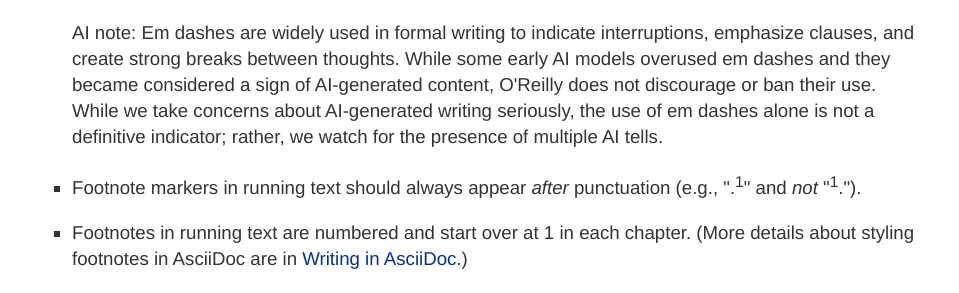
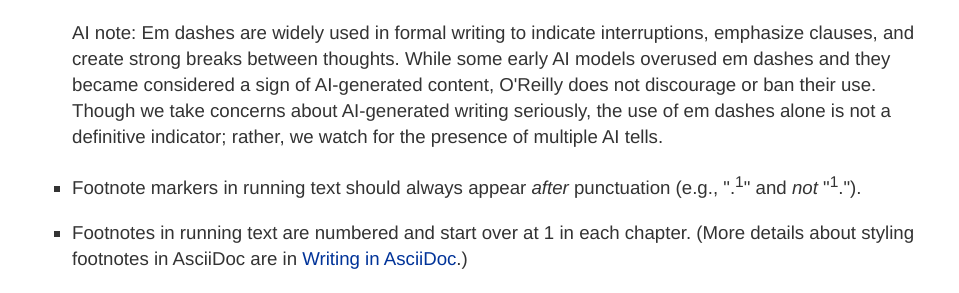
Before and after one commit to oreillymedia/production-resources, a Jekyll site: the page built from styleguide/index.md, in a window 1280 px wide and 900 px high, scrolled down 13341 px. Shown: the part 238-531 px from the top of the window, without its empty margins (160-1119 px from the left). Built offline with Jekyll 4.4.1, drawn with Linux system fonts in a browser that asks for light colours.

Commit message:
Update index.md

```diff
--- a/styleguide/index.md
+++ b/styleguide/index.md
@@ -663,7 +663,7 @@
 </li>
  <li>
  <p>Em dashes are always closed (no space around them).</p>
-    <p>AI note: Em dashes are widely used in formal writing to indicate interruptions, emphasize clauses, and create strong breaks between thoughts. While some early AI models overused em dashes and they became considered a sign of AI-generated content, O'Reilly does not discourage or ban their use. While we take concerns about AI-generated writing seriously, the use of em dashes alone is not a definitive indicator; rather, we watch for the presence of multiple AI tells.</p>
+    <p>AI note: Em dashes are widely used in formal writing to indicate interruptions, emphasize clauses, and create strong breaks between thoughts. While some early AI models overused em dashes and they became considered a sign of AI-generated content, O'Reilly does not discourage or ban their use. Though we take concerns about AI-generated writing seriously, the use of em dashes alone is not a definitive indicator; rather, we watch for the presence of multiple AI tells.</p>
   </li>
  <li><p>Footnote markers in running text should always appear <em>after</em> punctuation (e.g., ".<sup>1</sup>" and <em>not</em> "<sup>1</sup>.").</p></li>
 <li><p>Footnotes in running text are numbered and start over at 1 in each chapter. (More details about styling footnotes in AsciiDoc are in <a href="http://docs.atlas.oreilly.com/writing_in_asciidoc.html#adding_footnotes">Writing in AsciiDoc</a>.)</p></li>
```
